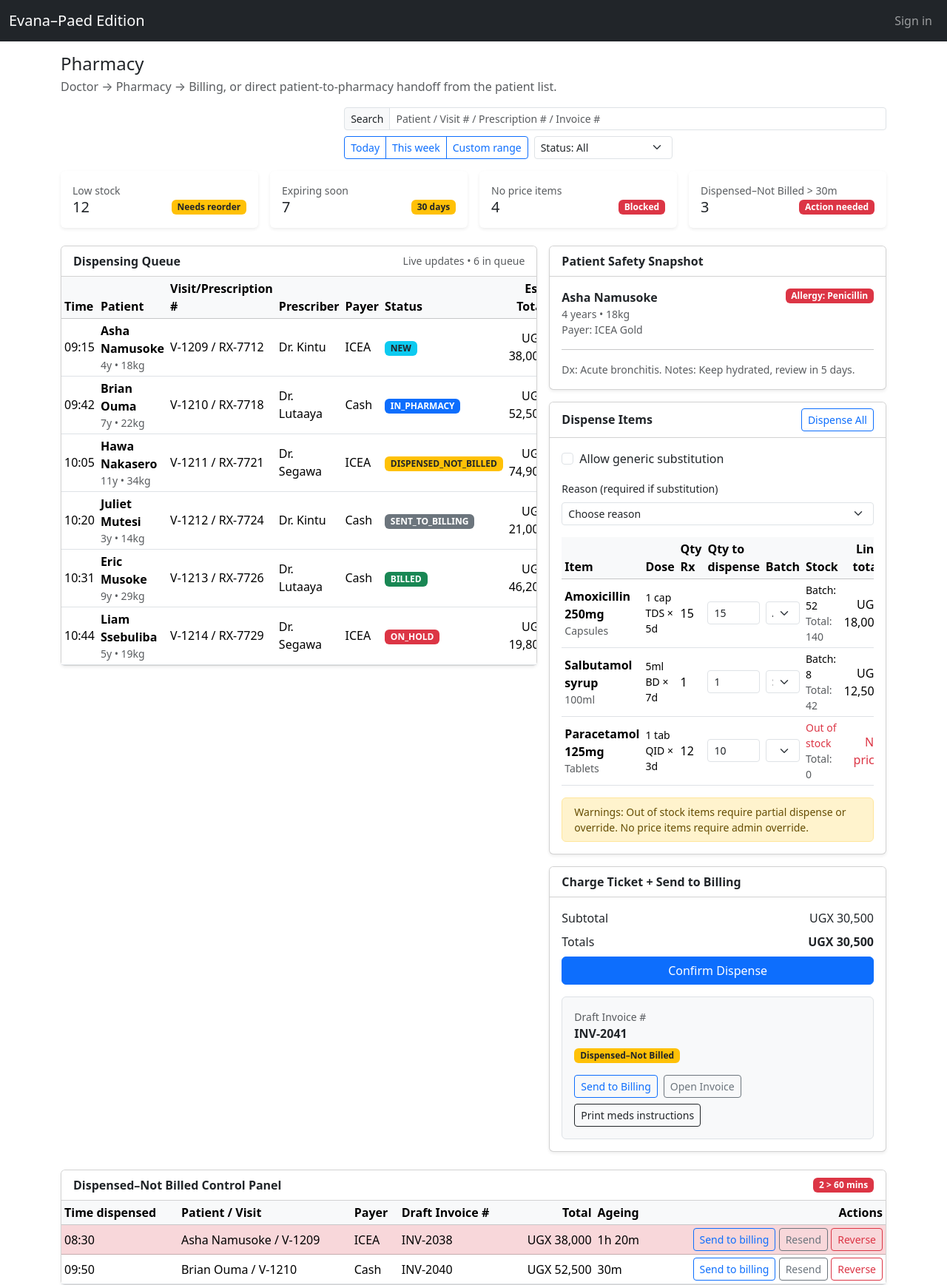
After one commit to mabike09/evana-paed, a Python web app: template app/templates/pharmacy.html in a window 1280 px wide. The commit adds this page. Shown: the whole page at 74% size. Run offline with Jinja, Linux system fonts and the light colour scheme; the template is opened without the code that fills it, so the values that code supplies are empty; some libraries are stand-ins or nearby versions.

```diff
--- a/app/templates/base.html
+++ b/app/templates/base.html
@@ -45,6 +45,9 @@
           {% endif %}
           {% if current_user.role in ['nurse','admin'] %}
             <li class="nav-item"><a class="nav-link" href="{{ url_for('inventory.inventory_stock') }}">Inventory</a></li>
+            {% if has_endpoint('pharmacy.pharmacy_dashboard') %}
+              <li class="nav-item"><a class="nav-link" href="{{ url_for('pharmacy.pharmacy_dashboard') }}">Pharmacy</a></li>
+            {% endif %}
           {% endif %}
           {% if current_user.role == 'admin' %}
             <li class="nav-item dropdown">
--- /dev/null
+++ b/app/templates/pharmacy.html
@@ -0,0 +1,471 @@
+{% extends "base.html" %}
+{% block title %}Pharmacy{% endblock %}
+{% block content %}
+
+<div class="d-flex flex-wrap align-items-center gap-3 mb-3">
+  <div>
+    <h1 class="h4 mb-1">Pharmacy</h1>
+    <p class="text-muted mb-0">Doctor → Pharmacy → Billing, or direct patient-to-pharmacy handoff from the patient list.</p>
+  </div>
+  <div class="ms-auto d-flex flex-wrap gap-2 align-items-center">
+    <div class="input-group input-group-sm">
+      <span class="input-group-text">Search</span>
+      <input class="form-control" type="search"
+             placeholder="Patient / Visit # / Prescription # / Invoice #">
+    </div>
+    <div class="btn-group btn-group-sm" role="group" aria-label="Quick filters">
+      <button class="btn btn-outline-primary">Today</button>
+      <button class="btn btn-outline-primary">This week</button>
+      <button class="btn btn-outline-primary">Custom range</button>
+    </div>
+    <select class="form-select form-select-sm w-auto" aria-label="Status filter">
+      <option selected>Status: All</option>
+      <option>New</option>
+      <option>Dispensed–Not Billed</option>
+      <option>Sent to Billing</option>
+      <option>Billed</option>
+      <option>On Hold</option>
+      <option>Returned</option>
+    </select>
+  </div>
+</div>
+
+{% if patient_id %}
+  <div class="alert alert-info d-flex justify-content-between align-items-center">
+    <div>Patient {{ patient_id }} sent to pharmacy. Select a queue item to begin dispensing.</div>
+    <button class="btn btn-sm btn-outline-primary">Add to queue</button>
+  </div>
+{% endif %}
+
+<div class="row g-3 mb-4">
+  <div class="col-6 col-lg-3">
+    <div class="card border-0 shadow-sm h-100">
+      <div class="card-body">
+        <div class="text-muted small">Low stock</div>
+        <div class="d-flex align-items-center justify-content-between">
+          <span class="h5 mb-0">12</span>
+          <span class="badge bg-warning text-dark">Needs reorder</span>
+        </div>
+      </div>
+    </div>
+  </div>
+  <div class="col-6 col-lg-3">
+    <div class="card border-0 shadow-sm h-100">
+      <div class="card-body">
+        <div class="text-muted small">Expiring soon</div>
+        <div class="d-flex align-items-center justify-content-between">
+          <span class="h5 mb-0">7</span>
+          <span class="badge bg-warning text-dark">30 days</span>
+        </div>
+      </div>
+    </div>
+  </div>
+  <div class="col-6 col-lg-3">
+    <div class="card border-0 shadow-sm h-100">
+      <div class="card-body">
+        <div class="text-muted small">No price items</div>
+        <div class="d-flex align-items-center justify-content-between">
+          <span class="h5 mb-0">4</span>
+          <span class="badge bg-danger">Blocked</span>
+        </div>
+      </div>
+    </div>
+  </div>
+  <div class="col-6 col-lg-3">
+    <div class="card border-0 shadow-sm h-100">
+      <div class="card-body">
+        <div class="text-muted small">Dispensed–Not Billed &gt; 30m</div>
+        <div class="d-flex align-items-center justify-content-between">
+          <span class="h5 mb-0">3</span>
+          <span class="badge bg-danger">Action needed</span>
+        </div>
+      </div>
+    </div>
+  </div>
+</div>
+
+<div class="row g-3">
+  <div class="col-lg-7">
+    <div class="card shadow-sm">
+      <div class="card-header bg-white d-flex justify-content-between align-items-center">
+        <strong>Dispensing Queue</strong>
+        <div class="small text-muted">Live updates • 6 in queue</div>
+      </div>
+      <div class="table-responsive">
+        <table class="table table-sm align-middle mb-0">
+          <thead class="table-light">
+            <tr>
+              <th>Time</th>
+              <th>Patient</th>
+              <th>Visit/Prescription #</th>
+              <th>Prescriber</th>
+              <th>Payer</th>
+              <th>Status</th>
+              <th class="text-end">Est. Total</th>
+              <th class="text-end">Actions</th>
+            </tr>
+          </thead>
+          <tbody>
+            <tr>
+              <td>09:15</td>
+              <td>
+                <div class="fw-semibold">Asha Namusoke</div>
+                <div class="small text-muted">4y • 18kg</div>
+              </td>
+              <td>V-1209 / RX-7712</td>
+              <td>Dr. Kintu</td>
+              <td>ICEA</td>
+              <td><span class="badge bg-info text-dark">NEW</span></td>
+              <td class="text-end">UGX 38,000</td>
+              <td class="text-end">
+                <button class="btn btn-sm btn-outline-primary">Review</button>
+              </td>
+            </tr>
+            <tr>
+              <td>09:42</td>
+              <td>
+                <div class="fw-semibold">Brian Ouma</div>
+                <div class="small text-muted">7y • 22kg</div>
+              </td>
+              <td>V-1210 / RX-7718</td>
+              <td>Dr. Lutaaya</td>
+              <td>Cash</td>
+              <td><span class="badge bg-primary">IN_PHARMACY</span></td>
+              <td class="text-end">UGX 52,500</td>
+              <td class="text-end">
+                <button class="btn btn-sm btn-outline-primary">Review</button>
+                <button class="btn btn-sm btn-outline-secondary">Hold</button>
+              </td>
+            </tr>
+            <tr>
+              <td>10:05</td>
+              <td>
+                <div class="fw-semibold">Hawa Nakasero</div>
+                <div class="small text-muted">11y • 34kg</div>
+              </td>
+              <td>V-1211 / RX-7721</td>
+              <td>Dr. Segawa</td>
+              <td>ICEA</td>
+              <td><span class="badge bg-warning text-dark">DISPENSED_NOT_BILLED</span></td>
+              <td class="text-end">UGX 74,900</td>
+              <td class="text-end">
+                <button class="btn btn-sm btn-outline-primary">Review</button>
+              </td>
+            </tr>
+            <tr>
+              <td>10:20</td>
+              <td>
+                <div class="fw-semibold">Juliet Mutesi</div>
+                <div class="small text-muted">3y • 14kg</div>
+              </td>
+              <td>V-1212 / RX-7724</td>
+              <td>Dr. Kintu</td>
+              <td>Cash</td>
+              <td><span class="badge bg-secondary">SENT_TO_BILLING</span></td>
+              <td class="text-end">UGX 21,000</td>
+              <td class="text-end">
+                <button class="btn btn-sm btn-outline-primary">Review</button>
+              </td>
+            </tr>
+            <tr>
+              <td>10:31</td>
+              <td>
+                <div class="fw-semibold">Eric Musoke</div>
+                <div class="small text-muted">9y • 29kg</div>
+              </td>
+              <td>V-1213 / RX-7726</td>
+              <td>Dr. Lutaaya</td>
+              <td>Cash</td>
+              <td><span class="badge bg-success">BILLED</span></td>
+              <td class="text-end">UGX 46,200</td>
+              <td class="text-end">
+                <button class="btn btn-sm btn-outline-primary">Review</button>
+              </td>
+            </tr>
+            <tr>
+              <td>10:44</td>
+              <td>
+                <div class="fw-semibold">Liam Ssebuliba</div>
+                <div class="small text-muted">5y • 19kg</div>
+              </td>
+              <td>V-1214 / RX-7729</td>
+              <td>Dr. Segawa</td>
+              <td>ICEA</td>
+              <td><span class="badge bg-danger">ON_HOLD</span></td>
+              <td class="text-end">UGX 19,800</td>
+              <td class="text-end">
+                <button class="btn btn-sm btn-outline-primary">Review</button>
+                <button class="btn btn-sm btn-outline-danger" data-bs-toggle="modal" data-bs-target="#returnsModal">Return</button>
+              </td>
+            </tr>
+          </tbody>
+        </table>
+      </div>
+    </div>
+  </div>
+
+  <div class="col-lg-5">
+    <div class="card shadow-sm mb-3">
+      <div class="card-header bg-white">
+        <strong>Patient Safety Snapshot</strong>
+      </div>
+      <div class="card-body">
+        <div class="d-flex justify-content-between">
+          <div>
+            <div class="fw-semibold">Asha Namusoke</div>
+            <div class="small text-muted">4 years • 18kg</div>
+            <div class="small text-muted">Payer: ICEA Gold</div>
+          </div>
+          <span class="badge bg-danger align-self-start">Allergy: Penicillin</span>
+        </div>
+        <hr>
+        <div class="small text-muted">Dx: Acute bronchitis. Notes: Keep hydrated, review in 5 days.</div>
+      </div>
+    </div>
+
+    <div class="card shadow-sm mb-3">
+      <div class="card-header bg-white d-flex justify-content-between align-items-center">
+        <strong>Dispense Items</strong>
+        <button class="btn btn-sm btn-outline-primary">Dispense All</button>
+      </div>
+      <div class="card-body">
+        <div class="form-check mb-3">
+          <input class="form-check-input" type="checkbox" id="genericSub">
+          <label class="form-check-label" for="genericSub">
+            Allow generic substitution
+          </label>
+        </div>
+        <div class="mb-3">
+          <label class="form-label small">Reason (required if substitution)</label>
+          <select class="form-select form-select-sm">
+            <option selected>Choose reason</option>
+            <option>Out of stock</option>
+            <option>Equivalent available</option>
+            <option>Cost optimization</option>
+          </select>
+        </div>
+
+        <div class="table-responsive">
+          <table class="table table-sm align-middle">
+            <thead class="table-light">
+              <tr>
+                <th>Item</th>
+                <th>Dose</th>
+                <th>Qty Rx</th>
+                <th>Qty to dispense</th>
+                <th>Batch</th>
+                <th>Stock</th>
+                <th class="text-end">Line total</th>
+              </tr>
+            </thead>
+            <tbody>
+              <tr>
+                <td>
+                  <div class="fw-semibold">Amoxicillin 250mg</div>
+                  <div class="small text-muted">Capsules</div>
+                </td>
+                <td class="small">1 cap TDS × 5d</td>
+                <td>15</td>
+                <td><input class="form-control form-control-sm" type="number" value="15"></td>
+                <td>
+                  <select class="form-select form-select-sm">
+                    <option>AMX-24-01 · exp 12/2025</option>
+                    <option>AMX-24-02 · exp 08/2025</option>
+                  </select>
+                </td>
+                <td>
+                  <div class="small">Batch: 52</div>
+                  <div class="small text-muted">Total: 140</div>
+                </td>
+                <td class="text-end">UGX 18,000</td>
+              </tr>
+              <tr>
+                <td>
+                  <div class="fw-semibold">Salbutamol syrup</div>
+                  <div class="small text-muted">100ml</div>
+                </td>
+                <td class="small">5ml BD × 7d</td>
+                <td>1</td>
+                <td><input class="form-control form-control-sm" type="number" value="1"></td>
+                <td>
+                  <select class="form-select form-select-sm">
+                    <option>SAL-23-12 · exp 03/2025</option>
+                    <option>SAL-24-02 · exp 01/2026</option>
+                  </select>
+                </td>
+                <td>
+                  <div class="small">Batch: 8</div>
+                  <div class="small text-muted">Total: 42</div>
+                </td>
+                <td class="text-end">UGX 12,500</td>
+              </tr>
+              <tr>
+                <td>
+                  <div class="fw-semibold">Paracetamol 125mg</div>
+                  <div class="small text-muted">Tablets</div>
+                </td>
+                <td class="small">1 tab QID × 3d</td>
+                <td>12</td>
+                <td><input class="form-control form-control-sm" type="number" value="10"></td>
+                <td>
+                  <select class="form-select form-select-sm">
+                    <option>PCM-24-05 · exp 11/2026</option>
+                  </select>
+                </td>
+                <td>
+                  <div class="small text-danger">Out of stock</div>
+                  <div class="small text-muted">Total: 0</div>
+                </td>
+                <td class="text-end text-danger">No price</td>
+              </tr>
+            </tbody>
+          </table>
+        </div>
+        <div class="alert alert-warning py-2 small mb-0">
+          Warnings: Out of stock items require partial dispense or override. No price items require admin override.
+        </div>
+      </div>
+    </div>
+
+    <div class="card shadow-sm">
+      <div class="card-header bg-white">
+        <strong>Charge Ticket + Send to Billing</strong>
+      </div>
+      <div class="card-body">
+        <div class="d-flex justify-content-between mb-2">
+          <span>Subtotal</span>
+          <span>UGX 30,500</span>
+        </div>
+        <div class="d-flex justify-content-between mb-2">
+          <span>Totals</span>
+          <span class="fw-semibold">UGX 30,500</span>
+        </div>
+        <button class="btn btn-primary w-100 mb-3">Confirm Dispense</button>
+        <div class="bg-light border rounded p-3">
+          <div class="small text-muted">Draft Invoice #</div>
+          <div class="fw-semibold">INV-2041</div>
+          <div class="badge bg-warning text-dark mt-2">Dispensed–Not Billed</div>
+          <div class="d-flex flex-wrap gap-2 mt-3">
+            <button class="btn btn-sm btn-outline-primary">Send to Billing</button>
+            <button class="btn btn-sm btn-outline-secondary">Open Invoice</button>
+            <button class="btn btn-sm btn-outline-dark">Print meds instructions</button>
+          </div>
+        </div>
+      </div>
+    </div>
+  </div>
+</div>
+
+<div class="card shadow-sm mt-4">
+  <div class="card-header bg-white d-flex justify-content-between align-items-center">
+    <strong>Dispensed–Not Billed Control Panel</strong>
+    <span class="badge bg-danger">2 &gt; 60 mins</span>
+  </div>
+  <div class="table-responsive">
+    <table class="table table-sm align-middle mb-0">
+      <thead class="table-light">
+        <tr>
+          <th>Time dispensed</th>
+          <th>Patient / Visit</th>
+          <th>Payer</th>
+          <th>Draft Invoice #</th>
+          <th class="text-end">Total</th>
+          <th>Ageing</th>
+          <th class="text-end">Actions</th>
+        </tr>
+      </thead>
+      <tbody>
+        <tr class="table-danger">
+          <td>08:30</td>
+          <td>Asha Namusoke / V-1209</td>
+          <td>ICEA</td>
+          <td>INV-2038</td>
+          <td class="text-end">UGX 38,000</td>
+          <td>1h 20m</td>
+          <td class="text-end">
+            <button class="btn btn-sm btn-outline-primary">Send to billing</button>
+            <button class="btn btn-sm btn-outline-secondary">Resend</button>
+            <button class="btn btn-sm btn-outline-danger" data-bs-toggle="modal" data-bs-target="#returnsModal">Reverse</button>
+          </td>
+        </tr>
+        <tr>
+          <td>09:50</td>
+          <td>Brian Ouma / V-1210</td>
+          <td>Cash</td>
+          <td>INV-2040</td>
+          <td class="text-end">UGX 52,500</td>
+          <td>30m</td>
+          <td class="text-end">
+            <button class="btn btn-sm btn-outline-primary">Send to billing</button>
+            <button class="btn btn-sm btn-outline-secondary">Resend</button>
+            <button class="btn btn-sm btn-outline-danger" data-bs-toggle="modal" data-bs-target="#returnsModal">Reverse</button>
+          </td>
+        </tr>
+      </tbody>
+    </table>
+  </div>
+</div>
+
+<div class="modal fade" id="returnsModal" tabindex="-1" aria-hidden="true">
+  <div class="modal-dialog modal-lg">
+    <div class="modal-content">
+      <div class="modal-header">
+        <h5 class="modal-title">Returns & Reversals</h5>
+        <button type="button" class="btn-close" data-bs-dismiss="modal" aria-label="Close"></button>
+      </div>
+      <div class="modal-body">
+        <div class="row g-3 mb-3">
+          <div class="col-md-6">
+            <label class="form-label">Find by invoice/prescription</label>
+            <input class="form-control" placeholder="INV-2041 or RX-7721">
+          </div>
+          <div class="col-md-6">
+            <label class="form-label">Reason</label>
+            <select class="form-select">
+              <option selected>Choose reason</option>
+              <option>Patient request</option>
+              <option>Incorrect item</option>
+              <option>Expired stock</option>
+              <option>Billing error</option>
+            </select>
+          </div>
+        </div>
+        <div class="table-responsive">
+          <table class="table table-sm align-middle">
+            <thead class="table-light">
+              <tr>
+                <th>Item</th>
+                <th>Qty dispensed</th>
+                <th>Qty to return</th>
+                <th>Batch</th>
+              </tr>
+            </thead>
+            <tbody>
+              <tr>
+                <td>Amoxicillin 250mg</td>
+                <td>15</td>
+                <td><input class="form-control form-control-sm" type="number" value="0"></td>
+                <td>AMX-24-01</td>
+              </tr>
+              <tr>
+                <td>Salbutamol syrup</td>
+                <td>1</td>
+                <td><input class="form-control form-control-sm" type="number" value="0"></td>
+                <td>SAL-23-12</td>
+              </tr>
+            </tbody>
+          </table>
+        </div>
+        <div class="alert alert-info small mb-0">
+          Returned quantities go back to the same batch and create an audit entry.
+        </div>
+      </div>
+      <div class="modal-footer">
+        <button class="btn btn-outline-secondary" data-bs-dismiss="modal">Cancel</button>
+        <button class="btn btn-danger">Confirm Return</button>
+      </div>
+    </div>
+  </div>
+</div>
+
+{% endblock %}
```
Also changed, not shown: app/__init__.py (+10 -3 lines), app/routes/pharmacy.py (added, +11 -0 lines), app/templates/patients_list.html (+8 -0 lines), app/utils.py (+7 -0 lines).
